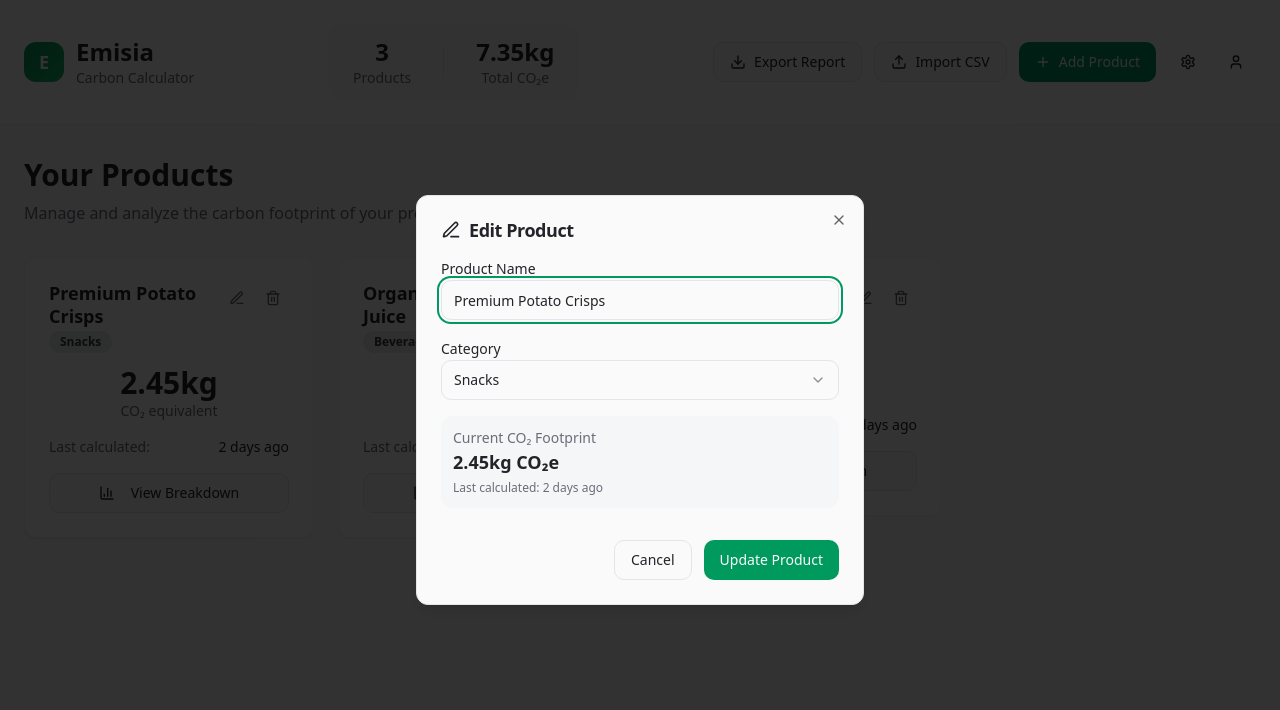
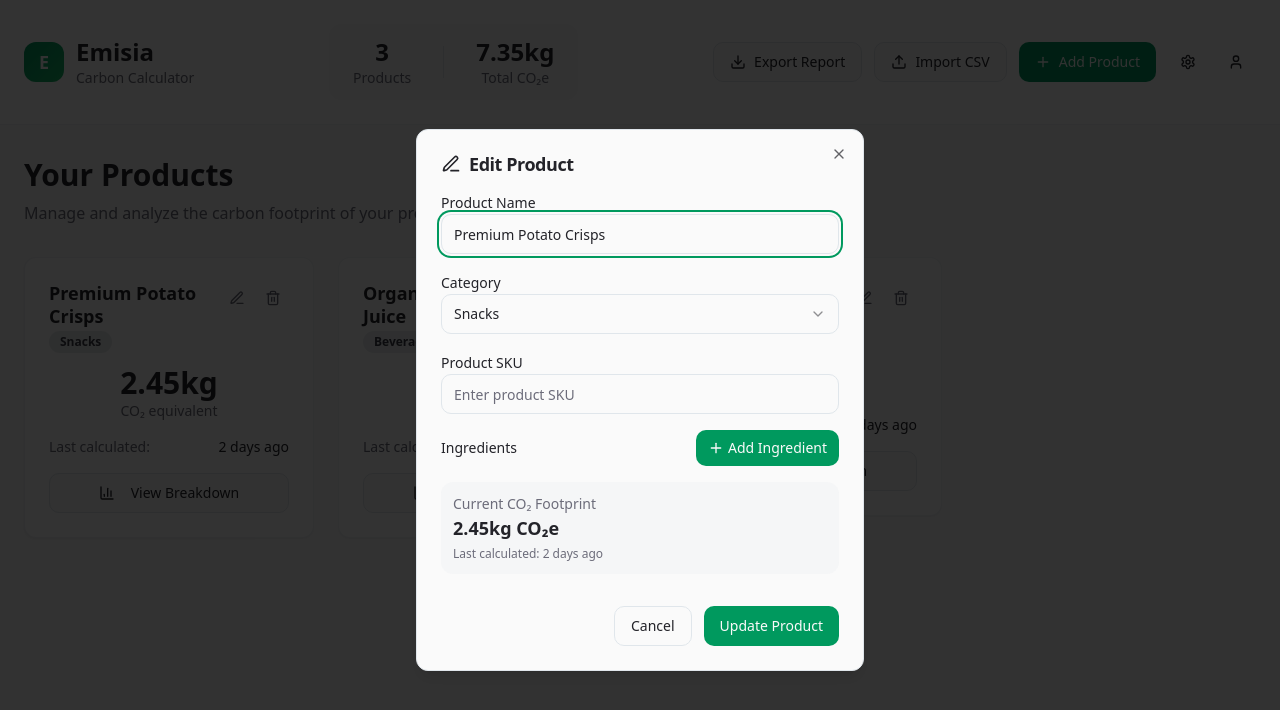
Before and after one commit to Nav-45/product-page-lca, a React (Vite) app: page / in a window 1280 px wide. Both pictures are taken after a click on the button 237 px from the left and 298 px from the top of the page. Shown: the top 710 px of the page. Built offline with nearby package versions, Linux system fonts and the light colour scheme.

Commit message:
Add product edit form fields
Implement product name, SKU, and ingredient list in edit modal.

```diff
--- a/src/components/EditProductModal.tsx
+++ b/src/components/EditProductModal.tsx
@@ -1,10 +1,18 @@
 import { useState, useEffect } from "react";
-import { Edit3 } from "lucide-react";
+import { Edit3, Plus, X } from "lucide-react";
 import { Button } from "./ui/button";
 import { Dialog, DialogContent, DialogHeader, DialogTitle } from "./ui/dialog";
 import { Input } from "./ui/input";
 import { Label } from "./ui/label";
 import { Select, SelectContent, SelectItem, SelectTrigger, SelectValue } from "./ui/select";
+
+interface Ingredient {
+  id: string;
+  quantity: string;
+  unit: string;
+  name: string;
+  supplier: string;
+}
 
 interface EditProductModalProps {
   isOpen: boolean;
@@ -14,6 +22,8 @@ interface EditProductModalProps {
     id: string;
     name: string;
     category: string;
+    sku?: string;
+    ingredients?: Ingredient[];
     totalCO2: number;
     lastCalculated: string;
   } | null;
@@ -23,7 +33,9 @@ export const EditProductModal = ({ isOpen, onClose, onUpdateProduct, product }:
   const [formData, setFormData] = useState({
     name: "",
     category: "",
+    sku: "",
   });
+  const [ingredients, setIngredients] = useState<Ingredient[]>([]);
 
   const categories = [
     "Snacks",
@@ -35,14 +47,39 @@ export const EditProductModal = ({ isOpen, onClose, onUpdateProduct, product }:
     "Canned Goods"
   ];
 
+  const units = ["kg", "g", "L", "mL", "pcs", "oz", "lb"];
+
   useEffect(() => {
     if (product) {
       setFormData({
         name: product.name,
         category: product.category,
+        sku: product.sku || "",
       });
+      setIngredients(product.ingredients || []);
     }
   }, [product]);
+
+  const addIngredient = () => {
+    const newIngredient: Ingredient = {
+      id: Date.now().toString(),
+      quantity: "",
+      unit: "kg",
+      name: "",
+      supplier: "",
+    };
+    setIngredients([...ingredients, newIngredient]);
+  };
+
+  const updateIngredient = (id: string, field: keyof Ingredient, value: string) => {
+    setIngredients(ingredients.map(ing =>
+      ing.id === id ? { ...ing, [field]: value } : ing
+    ));
+  };
+
+  const removeIngredient = (id: string) => {
+    setIngredients(ingredients.filter(ing => ing.id !== id));
+  };
 
   const handleSubmit = (e: React.FormEvent) => {
     e.preventDefault();
@@ -52,6 +89,8 @@ export const EditProductModal = ({ isOpen, onClose, onUpdateProduct, product }:
       ...product,
       name: formData.name,
       category: formData.category,
+      sku: formData.sku,
+      ingredients: ingredients,
       lastCalculated: "Just updated"
     };
 
@@ -99,6 +138,88 @@ export const EditProductModal = ({ isOpen, onClose, onUpdateProduct, product }:
             </Select>
           </div>
 
+          <div>
+            <Label htmlFor="edit-sku">Product SKU</Label>
+            <Input
+              id="edit-sku"
+              value={formData.sku}
+              onChange={(e) => setFormData(prev => ({ ...prev, sku: e.target.value }))}
+              placeholder="Enter product SKU"
+            />
+          </div>
+
+          <div className="space-y-3">
+            <div className="flex items-center justify-between">
+              <Label>Ingredients</Label>
+              <Button type="button" onClick={addIngredient} size="sm" className="flex items-center gap-1">
+                <Plus className="w-4 h-4" />
+                Add Ingredient
+              </Button>
+            </div>
+
+            {ingredients.length > 0 && (
+              <div className="space-y-3 max-h-48 overflow-y-auto">
+                {ingredients.map((ingredient) => (
+                  <div key={ingredient.id} className="grid grid-cols-4 gap-2 p-3 border rounded-lg bg-secondary/20">
+                    <div>
+                      <Label className="text-xs">Quantity</Label>
+                      <Input
+                        value={ingredient.quantity}
+                        onChange={(e) => updateIngredient(ingredient.id, 'quantity', e.target.value)}
+                        placeholder="0"
+                        className="h-8"
+                      />
+                    </div>
+                    <div>
+                      <Label className="text-xs">Unit</Label>
+                      <Select value={ingredient.unit} onValueChange={(value) => updateIngredient(ingredient.id, 'unit', value)}>
+                        <SelectTrigger className="h-8">
+                          <SelectValue />
+                        </SelectTrigger>
+                        <SelectContent>
+                          {units.map(unit => (
+                            <SelectItem key={unit} value={unit}>
+                              {unit}
+                            </SelectItem>
+                          ))}
+                        </SelectContent>
+                      </Select>
+                    </div>
+                    <div className="col-span-2">
+                      <Label className="text-xs">Ingredient Name</Label>
+                      <Input
+                        value={ingredient.name}
+                        onChange={(e) => updateIngredient(ingredient.id, 'name', e.target.value)}
+                        placeholder="Ingredient name"
+                        className="h-8"
+                      />
+                    </div>
+                    <div className="col-span-3">
+                      <Label className="text-xs">Supplier</Label>
+                      <Input
+                        value={ingredient.supplier}
+                        onChange={(e) => updateIngredient(ingredient.id, 'supplier', e.target.value)}
+                        placeholder="Supplier name"
+                        className="h-8"
+                      />
+                    </div>
+                    <div className="flex items-end">
+                      <Button
+                        type="button"
+                        onClick={() => removeIngredient(ingredient.id)}
+                        variant="outline"
+                        size="sm"
+                        className="h-8 w-8 p-0"
+                      >
+                        <X className="w-4 h-4" />
+                      </Button>
+                    </div>
+                  </div>
+                ))}
+              </div>
+            )}
+          </div>
+
           <div className="bg-secondary/30 p-3 rounded-lg">
             <div className="text-sm text-muted-foreground">Current CO₂ Footprint</div>
             <div className="text-lg font-semibold">
```
